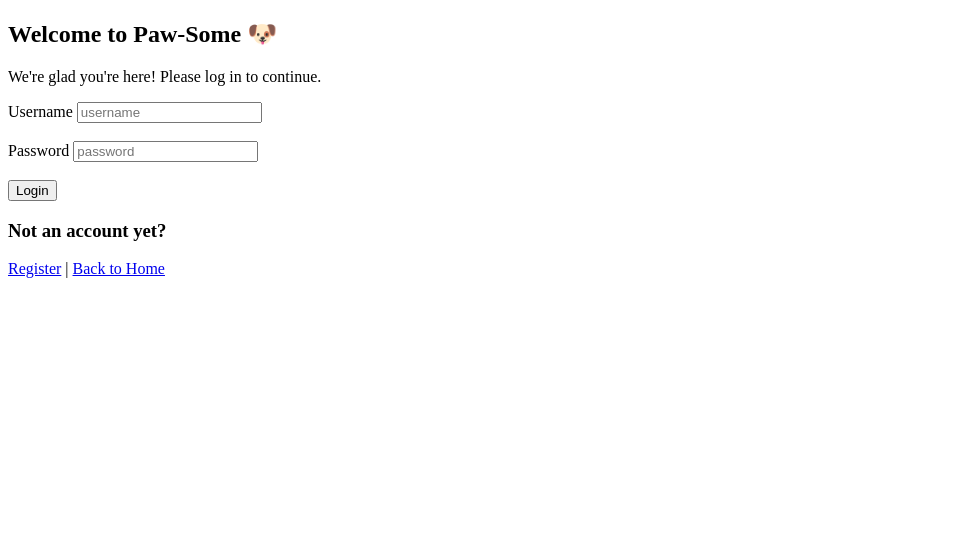
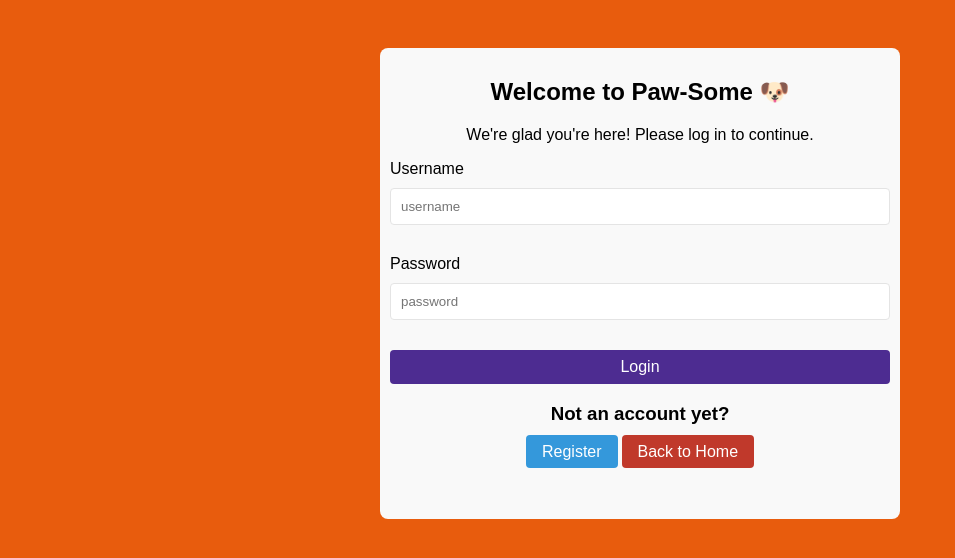
Before and after one commit to danfupo03/PAW-SOME, a PHP site: page /views/login.html in a window 1280 px wide. Shown: the top 558 px of the page, without its empty margins (0-955 px from the left). Run offline with PHP 8.4, Linux system fonts and the light colour scheme; some libraries are stand-ins or nearby versions.

Commit message:
feat(login): add styles to login page

```diff
--- a/assets/css/styles.css
+++ b/assets/css/styles.css
@@ -25,7 +25,10 @@ h6 {
   font-family: Poppins, sans-serif;
 }
 
-p {
+p,
+a,
+label,
+input {
   font-family: Raleway, sans-serif;
 }
 
@@ -217,7 +220,6 @@ a {
 /* Content */
 .content {
   font-size: 1 rem;
-  text-align: justify;
 }
 
 /* Cards */
@@ -266,3 +268,35 @@ a {
 .contact-card i {
   color: #f0932b;
 }
+
+/* Form */
+.form {
+  background-color: #f9f9f9;
+  border-radius: 8px;
+  padding: 10px;
+  text-align: center;
+  margin: 0 auto;
+  max-width: 500px;
+}
+
+.form form {
+  display: flex;
+  flex-direction: column;
+}
+
+.form input {
+  padding: 10px;
+  border: 1px solid #e4e4e4;
+  border-radius: 4px;
+  margin-bottom: 30px;
+}
+
+.form label {
+  text-align: left;
+  margin-bottom: 10px;
+}
+
+.form input:focus {
+  outline: none;
+  border-color: var(--primary);
+}
--- a/views/login.html
+++ b/views/login.html
@@ -11,27 +11,31 @@
       src="https://kit.fontawesome.com/87b5cb0a2b.js"
       crossorigin="anonymous"
     ></script>
+
+    <!-- Stylesheet -->
+    <link defer rel="stylesheet" href="../assets/css/styles.css" />
+    <link defer rel="stylesheet" href="../assets/css/variables.css" />
   </head>
-  <body>
+  <body style="background-color: #e85c0d">
     <section>
-      <div>
+      <div class="container">
+        <div class="form mt-5">
           <h1>Welcome to Paw-Some &#128054;</h1>
           <p>We're glad you're here! Please log in to continue.</p>
-        <form action="">
+          <form action="login.html" method="GET">
             <label for="username">Username</label>
             <input type="text" placeholder="username" />
-          <br />
-          <br />
             <label for="password">Password</label>
             <input type="password" placeholder="password" />
-          <br />
-          <br />
-          <button type="submit">Login</button>
+            <button class="button is-secondary" type="submit">Login</button>
           </form>
+          <div class="container mb-5">
+            <h3>Not an account yet?</h3>
+            <a class="button is-info" href="register.html">Register</a>
+            <a class="button is-danger" href="index.html">Back to Home</a>
           </div>
-      <h3>Not an account yet?</h3>
-      <a href="register.html">Register</a> |
-      <a href="index.html">Back to Home</a>
+        </div>
+      </div>
     </section>
   </body>
 </html>
```
Lines whose indentation alone changed are shown as unchanged.
